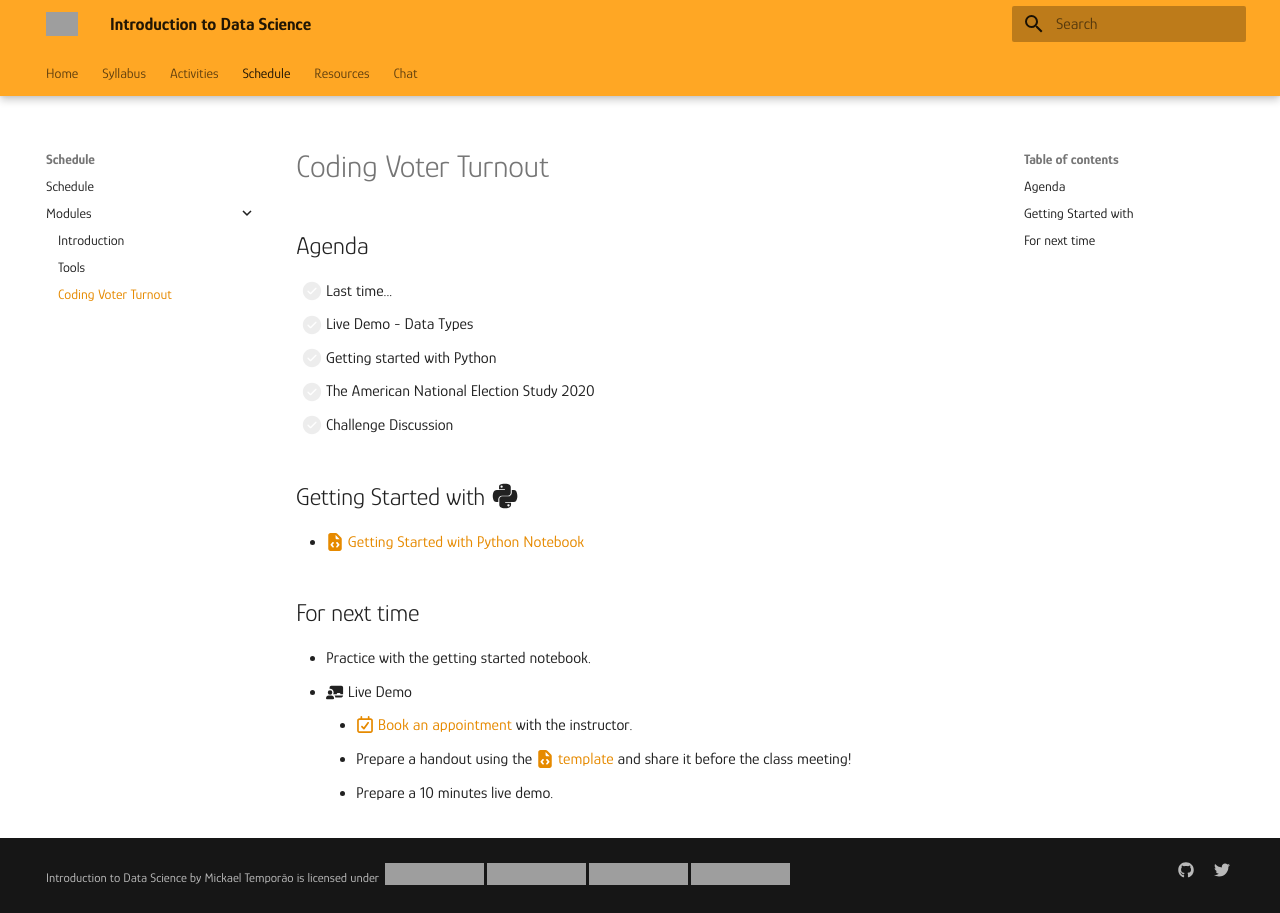
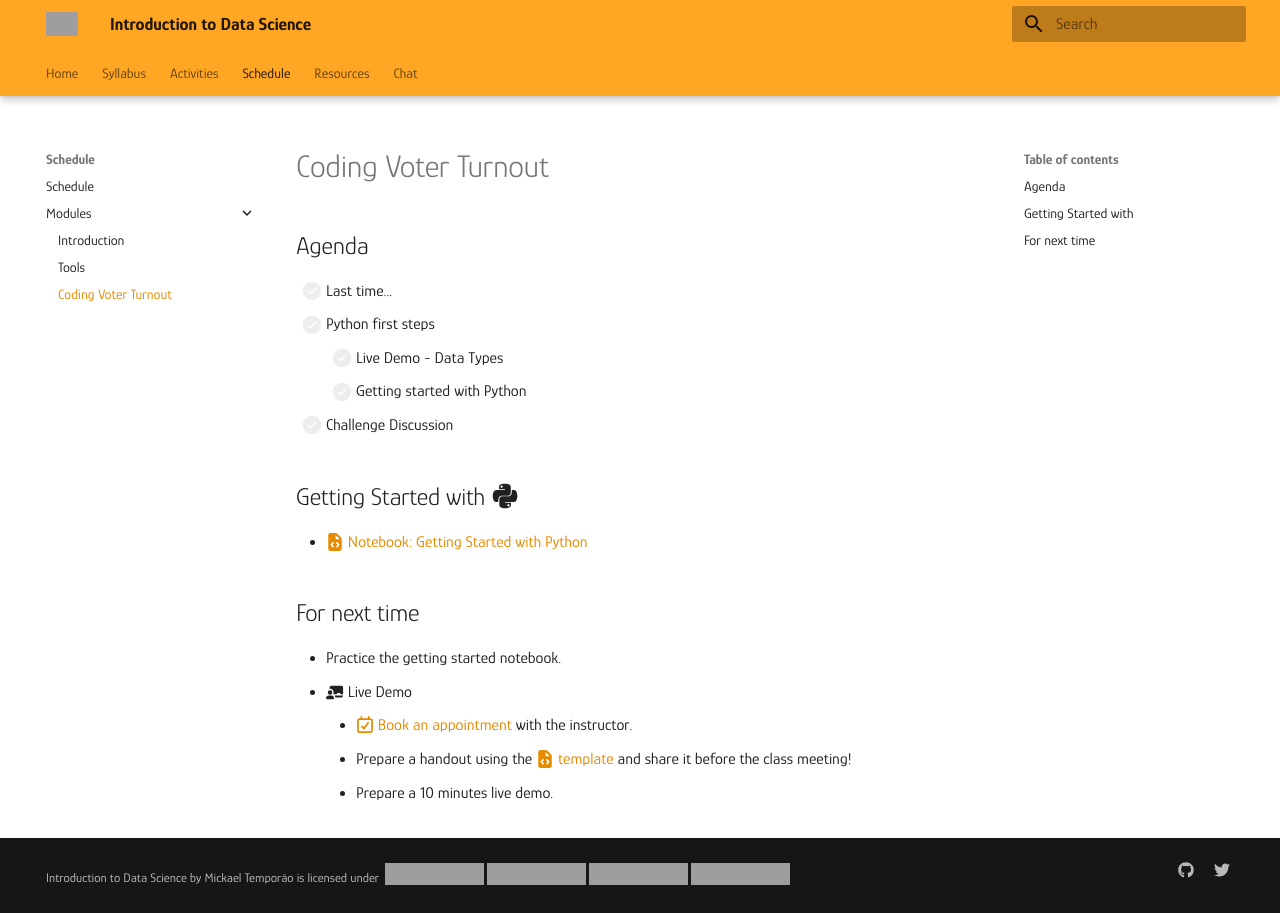
Before and after one commit to mickaeltemporao/itds, an MkDocs documentation site: the page built from docs/modules/programming.md, in a window 1280 px wide, cut to the strip 0-913 px from the top of the page. Built offline with MkDocs 1.6.1 and Material for MkDocs 9.7.7, drawn with Linux system fonts in a browser that asks for light colours; grey boxes are pictures that could not be loaded.

Commit message:
update course

```diff
--- a/docs/modules/programming.md
+++ b/docs/modules/programming.md
@@ -2,16 +2,16 @@
 
 ## Agenda
 - [ ] Last time...
-- [ ] Live Demo - Data Types
-- [ ] Getting started with Python
-- [ ] The American National Election Study 2020
+- [ ] Python first steps
+    - [ ] Live Demo - Data Types
+    - [ ] Getting started with Python
 - [ ] Challenge Discussion
 
 ## Getting Started with :fontawesome-brands-python:
-- [:fontawesome-solid-file-code: Getting Started with Python Notebook](https://colab.research.google.com/github/mickaeltemporao/itds/blob/main/materials/01-getting-started.ipynb)
+- [:fontawesome-solid-file-code: Notebook: Getting Started with Python](https://colab.research.google.com/github/mickaeltemporao/itds/blob/main/materials/01-getting-started.ipynb)
 
 ## For next time
-- Practice with the getting started notebook.
+- Practice the getting started notebook.
 - :fontawesome-solid-chalkboard-teacher: Live Demo
     - [:fontawesome-regular-calendar-check: Book an appointment](https://calendly.com/mickaeltemporao/one-on-one) with the instructor.
     - Prepare a handout using the [:fontawesome-solid-file-code: template](https://colab.research.google.com/github/mickaeltemporao/ids-materials/blob/main/handout-template.ipynb) and share it before the class meeting!
```
